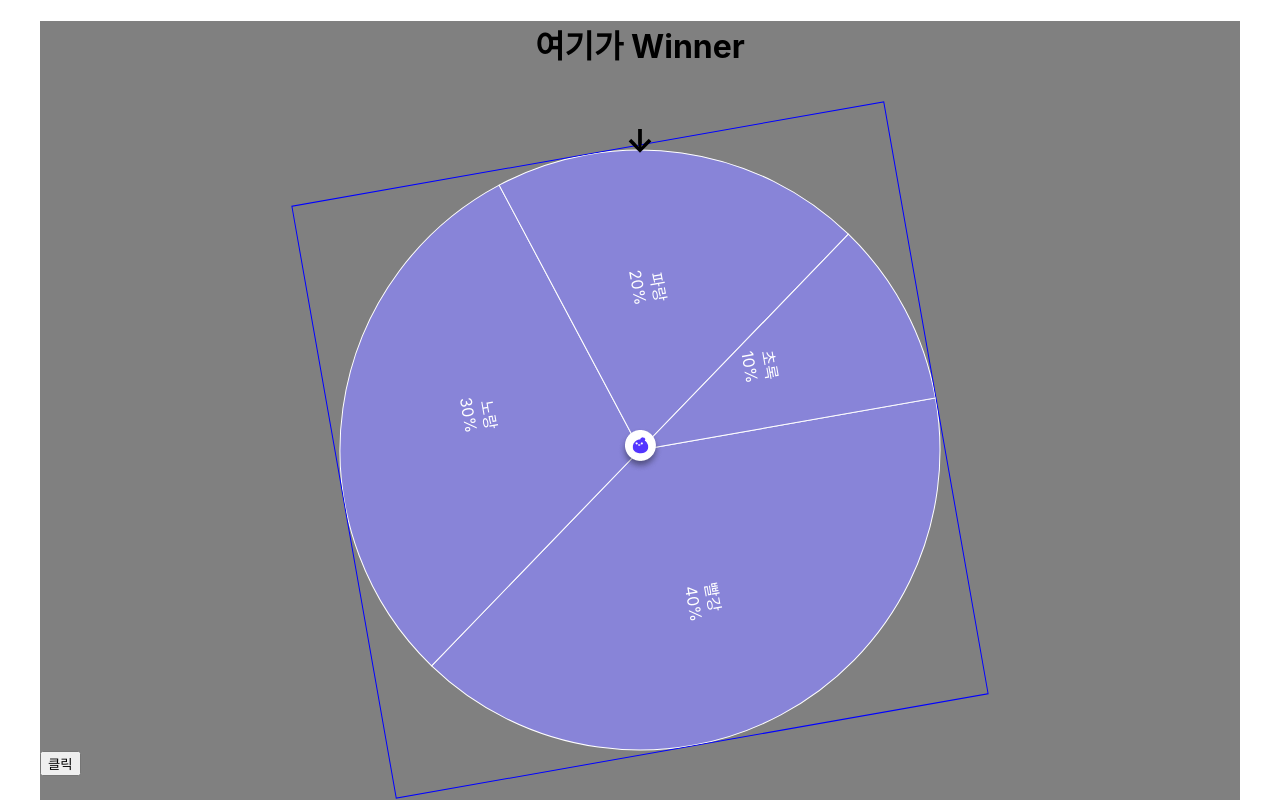
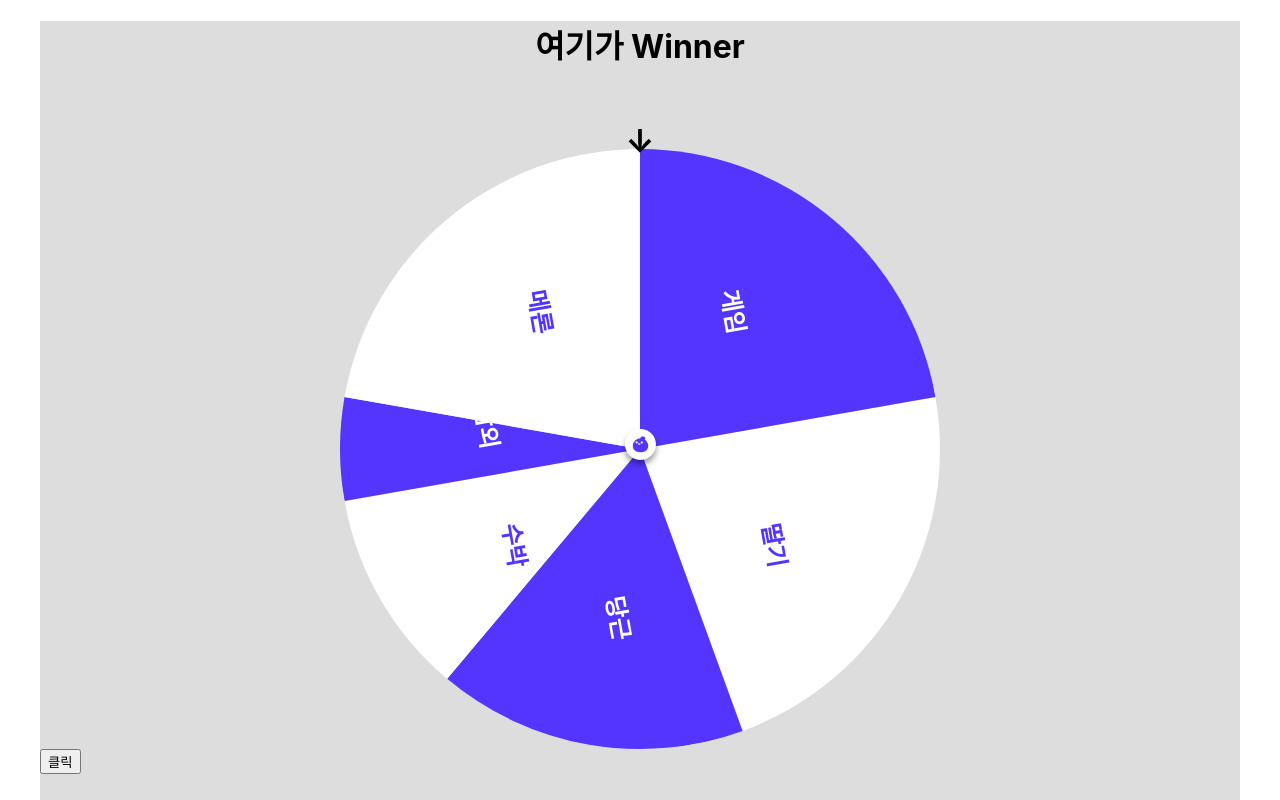
Before and after one commit to godnjs1582/roulette, a React (Create React App) app: page / in a window 1280 px wide. Both pictures are taken after a click on the button "클릭". Shown: the top 800 px of the page. Built offline with nearby package versions, Linux system fonts and the light colour scheme.

Commit message:
CHORE:코드 정리

```diff
--- a/src/App3.js
+++ b/src/App3.js
@@ -1,116 +1,152 @@
 
-import React, { PureComponent, useState, useEffect, useRef, createRef} from 'react';
-// import { reforwardRef } from 'react-chartjs-2/dist/utils';
-import { PieChart, Pie, Sector, Cell, ResponsiveContainer } from 'recharts';
+import React, { useState, useEffect, useRef } from 'react';
+import { PieChart, Pie, Cell } from 'recharts';
 import styled, { css, keyframes } from "styled-components";
 import centerImg from "./center.png";
 
+/**데이터*/
 const data = [
-  { name: '빨강', value: 40 },
-  { name: '노랑', value: 30 },
-  { name: '파랑', value: 20 },
-  { name: '초록', value: 10 },
+  { name: '딸기', value: 40 },
+  { name: '당근', value: 30 },
+  { name: '수박', value: 20 },
+  { name: '참외', value: 10 },
+  { name: '메론', value: 40 },
+  { name: '게임', value: 40 },
 ];
 
-
-const COLORS = ["black", 'blue'];
-
+/**반복될 컬러 패턴(2개 이상 필요)*/
+const COLORS = ["#ffffff", '#5335FF'];
 const RADIAN = Math.PI / 180;
-const renderCustomizedLabel = ({ cx, cy, midAngle, innerRadius, outerRadius, percent, index }) => {
+/**라베 커스터마이징(FIXME:text rotation 문제) */
+const renderCustomizedLabel = ({
+  cx,
+  cy,
+  midAngle,
+  innerRadius,
+  outerRadius,
+  percent,
+  index,
+}) => {
   const radius = innerRadius + (outerRadius - innerRadius) * 0.5;
   const x = cx + radius * Math.cos(-midAngle * RADIAN);
   const y = cy + radius * Math.sin(-midAngle * RADIAN);
 
   return (
     <>
-    <text x={x} y={y} fill="white" textAnchor={x > cx ? 'start' : 'end'} dominantBaseline="central">
-      {data[index].name}
-    </text>
-    <text x={x} y={y+20} fill="white" textAnchor={x > cx ? 'start' : 'end'} dominantBaseline="central">
-      {`${(percent * 100).toFixed(0)}%`}
-    </text>
+      <text
+        x={x}
+        y={y}
+        fill={index % 2 === 0 ? "#5335FF" : "white"}
+        textAnchor={x > cx ? "start" : "end"}
+        dominantBaseline="central"
+        fontSize={24}
+        fontWeight={"bold"}
+        // style={{ WebkitTransform: `rotate(${-y+90}deg)`, transformOrigin: `rotate(${y}deg)` }}
+      >
+        {data[index].name}
+      </text>
     </>
-     );
+  );
 };
 
 
 export default function App() {
-
-  const [isRotate, setIsRotate] = useState(false);
+  /**재생상태 stop(멈춤),play(재생),waiting(기다림) */
+  const [playState, setPlayState] = useState("waiting");
+  /**밀리세컨즈, 계속 실행 됨(FIXME:계속 실행하지 않고 해결하는 방법?)*/
   const [count, setCount]=useState(0)
-  const [deg,setDeg]=useState(Math.ceil(count%360))
+  /**clicked 시의 answer이 가질 최종 deg */
+  const [deg,setDeg]=useState(0)
+  /**최종 결과값 */
+  const [winner, setWinner] = useState("");
+  /**data=>항목들 추출(ex:["딸기","당근","수박","참외"]) */
   const items = data.map((item)=>item.name);
+  /** data=>value값들의 합(ex:30,20,10,40 일 경우 sum은 100)*/
   const sum = data.map((item)=>item.value).reduce((a,b)=>a+b,0);
-  const sections=data.map((item)=>item.value*360/sum)
-  const [winnerPriority,setWinnerPriority]=useState(0)
+  /** wrapper rotate degree를 감지하기 위한*/
+  const ref=useRef()
+  /**real dom degree */
+  const [answer,setAnswer]=useState(null);
 
 
-  // let deg =Math.ceil(count % 360);
+  /**버튼 클릭 이벤트(waiting, play, stop) */
+  const handleSpinClick = () => {
+    if(playState==="waiting"){
+      setPlayState("play")
+    }else if(playState==="play"){
+      setPlayState("stop")
 
-  const [winner, setWinner] = useState("");
-
-  const handleSpinClick = () => {
-    setIsRotate((prev) => !prev);
+    }else if(playState==="stop"){
+      setPlayState("play")
+    }
   };
 
   useEffect(() => {
-    if (isRotate) {
+    if (playState==="play") {
       const timer = setInterval(() => {
-        setCount((prev) => prev + 10); // 속도조절
-        // setDeg(count%360)
+        setDeg((prev) => prev + 10);
       }, 10);
       return () => clearInterval(timer);
     }
-    else{
-      const timer = setInterval(() => {
-      setDeg(prev=>Math.sin((prev*Math.PI)/2)*100/360)
-      }, 10);
-      return () => clearInterval(timer);
+  }, [playState]);
+
+  useEffect(()=>{
+    const timer1 = setInterval(() => {
+      setCount((prev) => prev + 10);
+    }, 10);
+    return () => clearInterval(timer1);
+  },[])
+
+  useEffect(()=>{
+    if(deg>=360){
+      setDeg(deg-360)
     }
-  }, [isRotate,deg]);
-console.log(deg)
+  },[deg])
 
-function easeInOutQuad(x, t, b, c, d) {
-  if ((t /= d / 2) < 1) {
-      return c / 2 * t * t + b;
-  } else {
-      return -c / 2 * ((--t) * (t - 2) - 1) + b;
-  }
+
+
+
+
+
+
+const getRotationDegrees=(element)=> {
+  const style = window.getComputedStyle(element.current);
+  const transformString = style['-webkit-transform'] || style['-moz-transform'] || style['transform'] ;
+  if (!transformString || transformString === 'none')
+      setAnswer(0);
+  const splits = transformString.split(',');
+  const parenLoc = splits[0].indexOf('(');
+  const a = parseFloat(splits[0].substr(parenLoc+1));
+  const b = parseFloat(splits[1]);
+  const rad = Math.atan2(b, a);
+  let deg = 180 * rad / Math.PI;
+  if (deg < 0) deg += 360;
+  return setAnswer(deg);
 }
 
+
 useEffect(()=>{
-
-  setDeg(Math.ceil(count%360))
-
+  getRotationDegrees(ref)
 },[count])
 
 
 
 
-
-  // console.log(winner)
-
-
   useEffect(() => {
-
-
     const getWinner = () => {
+      let degree1=360-answer;
       let amount = 0;
       for (let i = 0; i < items.length; i++) {
         amount = amount + data[i].value;
-        if (amount / sum > deg / 360) {
+        if (amount / sum > degree1 / 360) {
           setWinner(data[i].name);
-          setWinnerPriority(data[i].value)
           return
         }
       }
       setWinner(data[items.length-1].name);
-      setWinnerPriority(data[items.length-1].value);
-
     };
-
     getWinner();
-  }, [deg]);
+  }, [answer]);
 
   const onSubmit = (e) => {
     e.preventDefault()
@@ -122,56 +158,36 @@ useEffect(()=>{
         width: "1200px",
         height: "1080px",
         margin: "0 auto",
-        backgroundColor: "grey",
+        background:"#dddddd"
       }}
 
     >
       <h1 style={{ textAlign: "center" }}>여기가 Winner</h1>
-      <Arrow isRotate={isRotate} deg={deg}>
+      <Arrow playState={playState} deg={deg}>
         ↓
       </Arrow>
       <div style={{ position: "relative" }} >
-        <Wrapper isStop={count && !isRotate} deg={deg} sections={sections} >
-          {/* <ResponsiveContainer width="100%" height="100%"> */}
+        <Wrapper isStop={count && playState==="stop"} deg={deg} ref={ref} >
           <PieChart
             width={600}
             height={600}
-
-            // style={{ border: "1px solid red" }}
           >
             <Pie
-
               data={data}
-              cx="50%"
-              cy="50%"
-              labelLine={false}
               label={renderCustomizedLabel}
-              outerRadius={300}
-              fill="#8884d8"
-              dataKey="value"
-              startAngle={90}
-              endAngle={-450}
-
+              {...PIE_OPTIONS}
             >
-
-              {data.map((entry, index) => {
-
-                <div key={`cell-${index}`} >
+              {data.map((entry, index) =>
                   <Cell
-
+                    key={`cell-${index}`}
                     fill={COLORS[index % COLORS.length]}
                   />
-                </div>
-              }
-
               )}
             </Pie>
           </PieChart>
-          {/* </ResponsiveContainer> */}
         </Wrapper>
         <Img src={centerImg} alt="center" />
       </div>
-
       <button onClick={handleSpinClick}>클릭</button>
       <h1 >Winner is: {winner}</h1 >
       <form onSubmit={onSubmit} >
@@ -184,8 +200,6 @@ useEffect(()=>{
 
 
 const rotationEnd = (deg) => keyframes`
-
-
   100%{
     transform: rotate(${-1080-deg}deg);
   }
@@ -194,7 +208,6 @@ const rotationEnd = (deg) => keyframes`
 const arrowPlayAnimation = () => keyframes`
  0%{
     transform:rotate(0deg);
-
   }
   50%{
     transform:rotate(20deg);
@@ -218,12 +231,15 @@ z-index: 10;
 `
 
 const Wrapper = styled.div`
-  border:1px solid blue;
   margin-top: 100px;
   margin: 0 auto;
   width: 600px;
   height: 600px;
-
+  animation: ${({ isStop, deg }) =>
+  isStop &&
+  css`
+    ${rotationEnd(deg)} 5s ease-out
+  `};
   transform: ${({ deg }) => `rotate(${-deg}deg)`};
 `;
 
@@ -235,8 +251,15 @@ const Img = styled.img`
   z-index: 999;
 `;
 
-// animation: ${({ isStop, deg , sections}) =>
-// isStop &&
-// css`
-//   ${rotationEnd(deg, sections)} 5s ease-out
-// `};
+const PIE_OPTIONS = {
+  labelLine:false,
+  fill:"#8884d8",
+  dataKey:"value",
+  cx:"50%",
+  cy:"50%",
+  outerRadius:300,
+  startAngle:90,
+  endAngle:-450,
+  stroke:false,
+  isAnimationActive:false
+}
```
